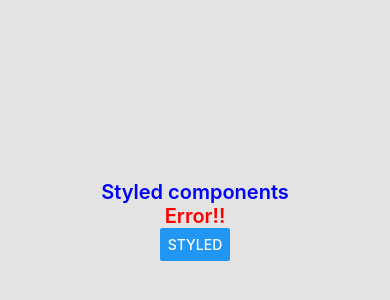
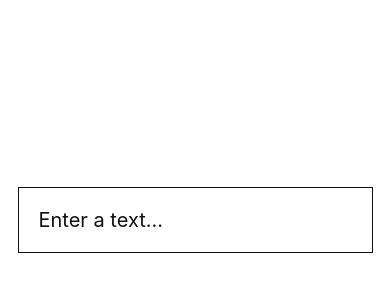
Before and after one commit to ppErika/ReactNative-practice1, a React Native app: screen / in a window 390 px wide. Shown: the part 202-502 px from the top of the page. Built offline with nearby package versions, Linux system fonts and the light colour scheme.

Commit message:
styled-components 활용

```diff
--- a/src/App.js
+++ b/src/App.js
@@ -1,35 +1,18 @@
 import React from 'react';
-import styled, {css} from 'styled-components/native';
+import styled from 'styled-components/native';
+import Input from './Input';
 
 const Container = styled.View`
   flex: 1;
-  background-color: #e3e3e3;
+  background-color: #ffffff;
   align-items: center;
   justify-content: center;
 `;
 
-const cssText = css`
-  font-size: 20px;
-  font-weight: 600;
-`;
-
-const StyledText = styled.Text`
-  ${cssText}
-  color: blue;
-`;
-
-const ErrorText = styled(StyledText)`
-  ${cssText}
-  color: red;
-`;
-const StyledButton = styled.Button``;
-
 export default function App() {
   return (
     <Container>
-      <StyledText>Styled components</StyledText>
-      <ErrorText>Error!!</ErrorText>
-      <StyledButton title="Styled" onPress={() => alert('styled!!')} />
+      <Input />
     </Container>
   );
 }
--- /dev/null
+++ b/src/Input.js
@@ -0,0 +1,14 @@
+import React from 'react';
+import styled from 'styled-components/native';
+
+const StyledInput = styled.TextInput`
+  padding: 20px;
+  font-size: 20px;
+  border: 1px solid #111111;
+`;
+
+const Input = () => {
+  return <StyledInput placeholder="Enter a text..." placeholderTextColor="#111111" />;
+};
+
+export default Input;
```
